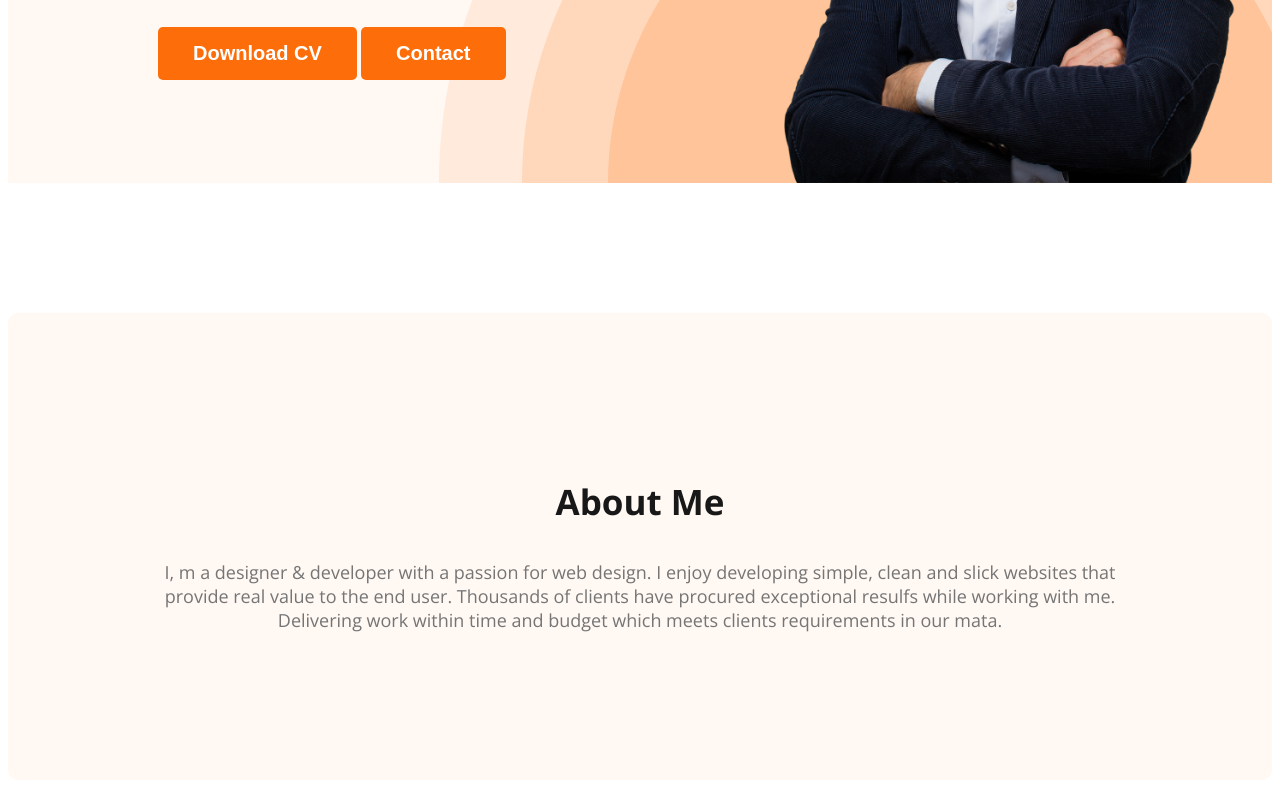
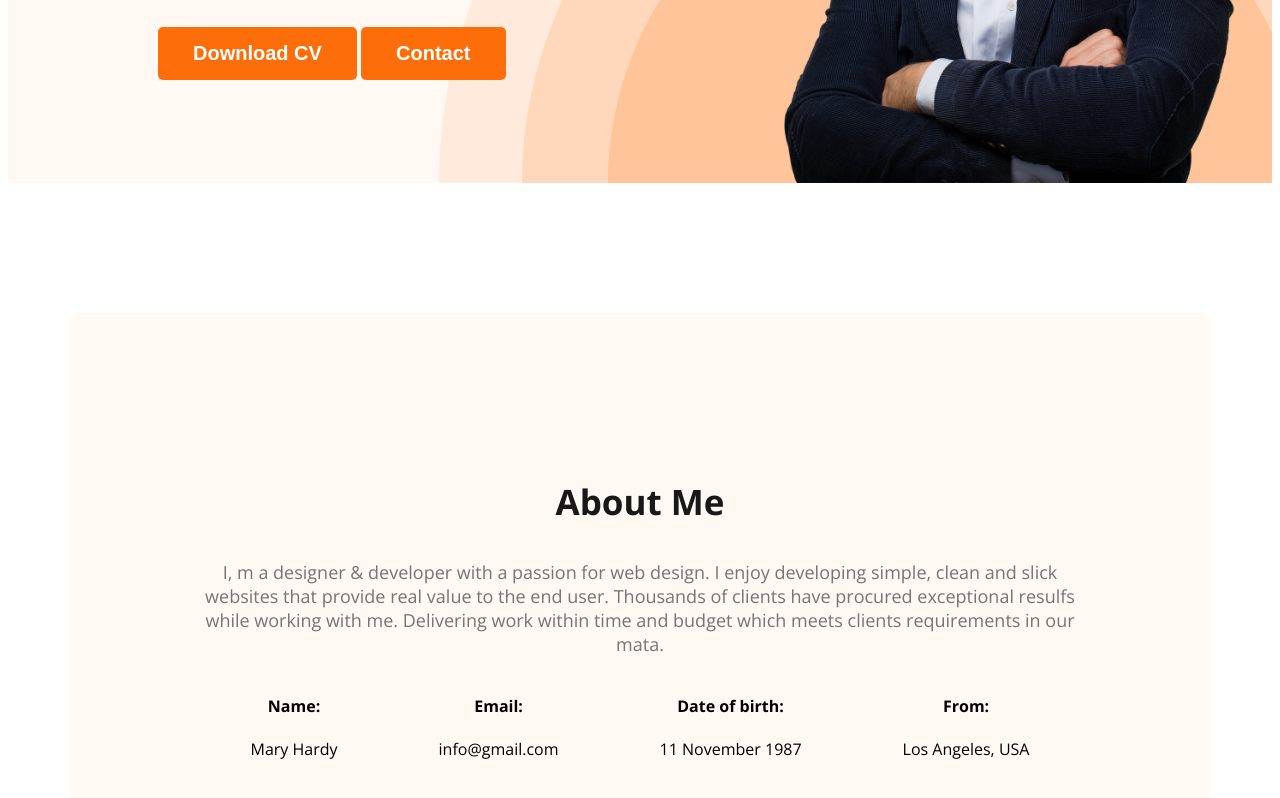
Before and after one commit to hmasifx/developer-portfolio, a plain HTML site: page index.html in a window 1280 px wide. Shown: the part 720-1518 px from the top of the page. Drawn offline with nearby package versions, Linux system fonts and the light colour scheme.

Commit message:
added about information

```diff
--- a/index.html
+++ b/index.html
@@ -42,6 +42,25 @@
             <h3 class="section-tittle">About Me</h3>
             <p class="section-description">I, m a designer & developer with a passion for web design. I enjoy developing simple, clean and slick websites that provide real value to the end user. Thousands of clients have procured exceptional resulfs while working with me. Delivering work within time and budget which meets clients requirements in our mata.</p>
 
+            <div class="about-info-container">
+                <div class="about-info">
+                    <h4 class="info-tittle">Name: </h4>
+                    <p class="info-description">Mary Hardy</p>
+                </div>
+                <div class="about-info">
+                    <h4 class="info-tittle">Email:</h4>
+                    <p class="info-description">info@gmail.com</p>
+                </div>
+                <div class="about-info">
+                    <h4 class="info-tittle">Date of birth:</h4>
+                    <p class="info-description">11 November 1987</p>
+                </div>
+                <div class="about-info">
+                    <h4 class="info-tittle">From:</h4>
+                    <p class="info-description">Los Angeles, USA</p>
+                </div>
+            </div>
+
         </section>
 
 
--- a/styles/portfolio.css
+++ b/styles/portfolio.css
@@ -106,6 +106,11 @@ a {
 }
 
 /* main section style */
+main
+{
+    max-width: 1140px;
+    margin: 0px auto;
+}
 
 /* about section style */
 .about {
@@ -115,3 +120,12 @@ a {
     margin: 130px 0;
 
 }
+.about-info-container
+{
+    display: flex;
+    justify-content: space-around;
+}
+.about-info
+{
+text-align: center;
+}
```
